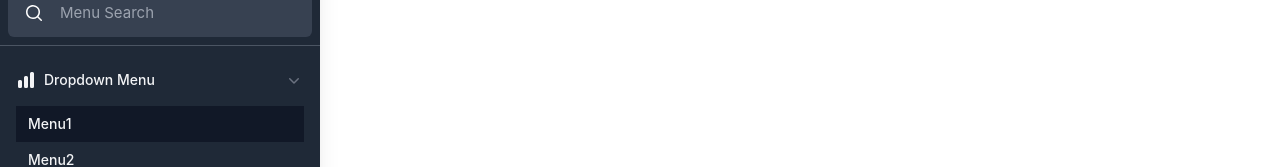
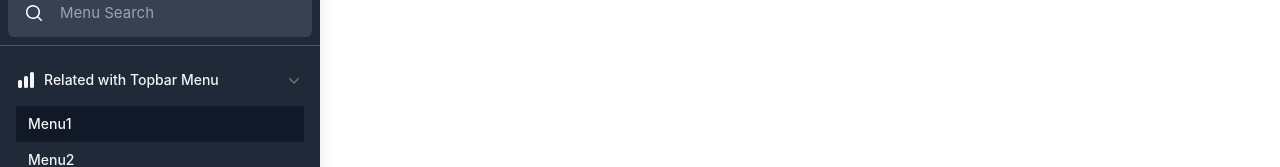
Before and after one commit to Parkdev/admin_ts, a React (Create React App) app: page / in a window 1280 px wide. Shown: the part 131-298 px from the top of the page. Built offline with nearby package versions, Linux system fonts and the light colour scheme.

Commit message:
add unique keys

```diff
--- a/src/components/navbar.tsx
+++ b/src/components/navbar.tsx
@@ -74,7 +74,7 @@ export default function Navbar() {
                       .filter((item) => item.category === 1)
                       .map((item, index) => (
                         <a
-                          key={item.name}
+                          key={"topnav-" + item.name}
                           href={item.href}
                           className={`${
                             item.current
@@ -146,7 +146,7 @@ export default function Navbar() {
                   >
                     <Menu.Items className="absolute right-0 z-10 mt-2 w-48 origin-top-right rounded-md bg-white py-1 shadow-lg ring-1 ring-black ring-opacity-5 focus:outline-none">
                       {profileOptions.map((item) => (
-                        <Menu.Item>
+                        <Menu.Item key={"profile-" + item.name}>
                           {({ active }) => (
                             <a
                               href={item.href}
--- a/src/components/sidemenu.tsx
+++ b/src/components/sidemenu.tsx
@@ -48,10 +48,6 @@ export default function SideMenu() {
     );
   }, [navigation]);
 
-  useEffect(() => {
-    console.log(ddStatus);
-  }, [ddStatus]);
-
   //메뉴 검색
   type NavigationItem = {
     category: number;
@@ -68,7 +64,6 @@ export default function SideMenu() {
     const result: NavigationItem[] = navigation.filter((item) =>
       item.name.toLowerCase().includes(searchValue.toLowerCase()),
     );
-    console.log(result);
     setSearched(result);
   }, [searchValue, navigation]);
 
@@ -103,7 +98,7 @@ export default function SideMenu() {
           {searched.map((item, index) => {
             return (
               <a
-                key={item.name}
+                key={"searched-" + item.name}
                 href={item.href}
                 className={`${
                   item.current
@@ -138,7 +133,7 @@ export default function SideMenu() {
                 >
                   <div className="flex">
                     <ChartBarIcon className="h-5 w-5" />
-                    <span className="ml-2">Dropdown Menu</span>
+                    <span className="ml-2">Related with Topbar Menu</span>
                   </div>
                   <ChevronUpIcon
                     className={`${
@@ -152,7 +147,7 @@ export default function SideMenu() {
                       .filter((item) => item.category === 1)
                       .map((item, index) => (
                         <a
-                          key={item.name}
+                          key={"mainnav-" + item.name}
                           href={item.href}
                           className={`${
                             item.current
@@ -174,7 +169,7 @@ export default function SideMenu() {
                   .map((item, index) => {
                     return (
                       <a
-                        key={item.name}
+                        key={"subnav-" + item.name}
                         href={item.href}
                         className={`${
                           item.current
```
